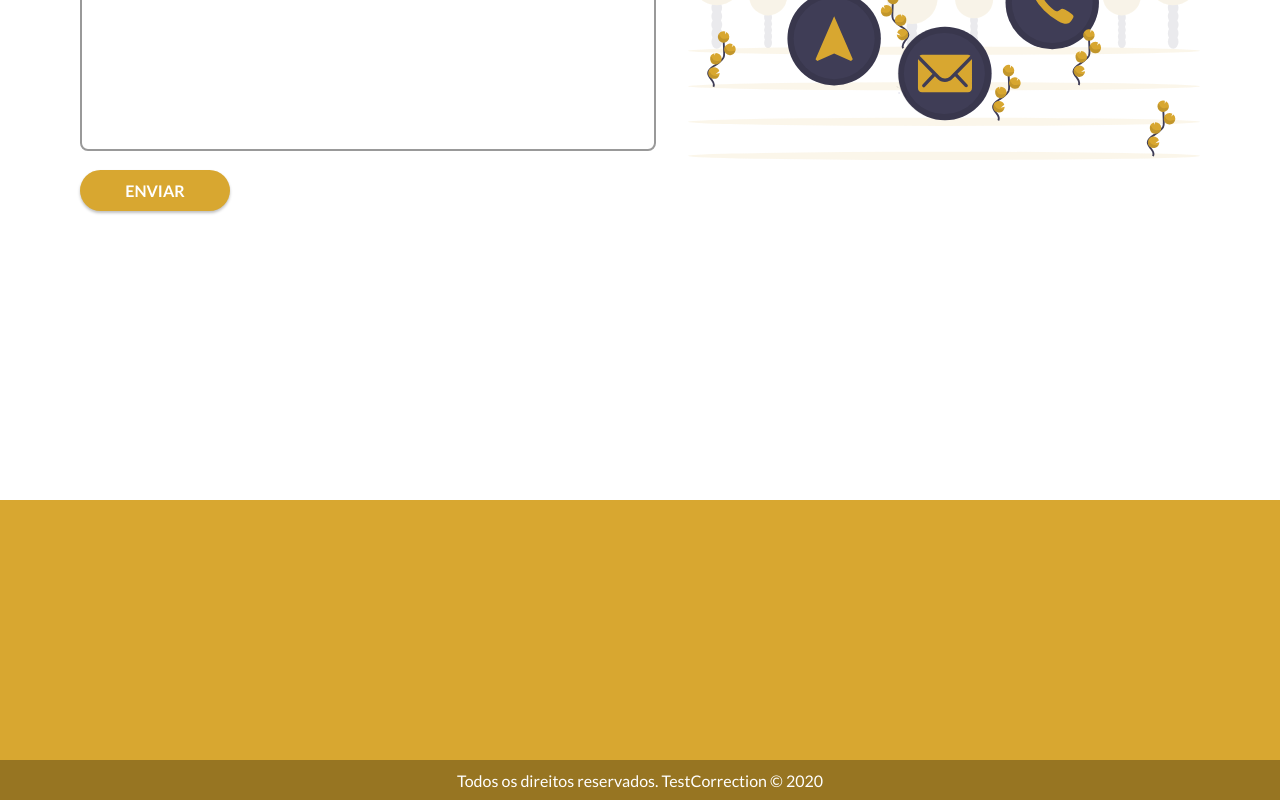
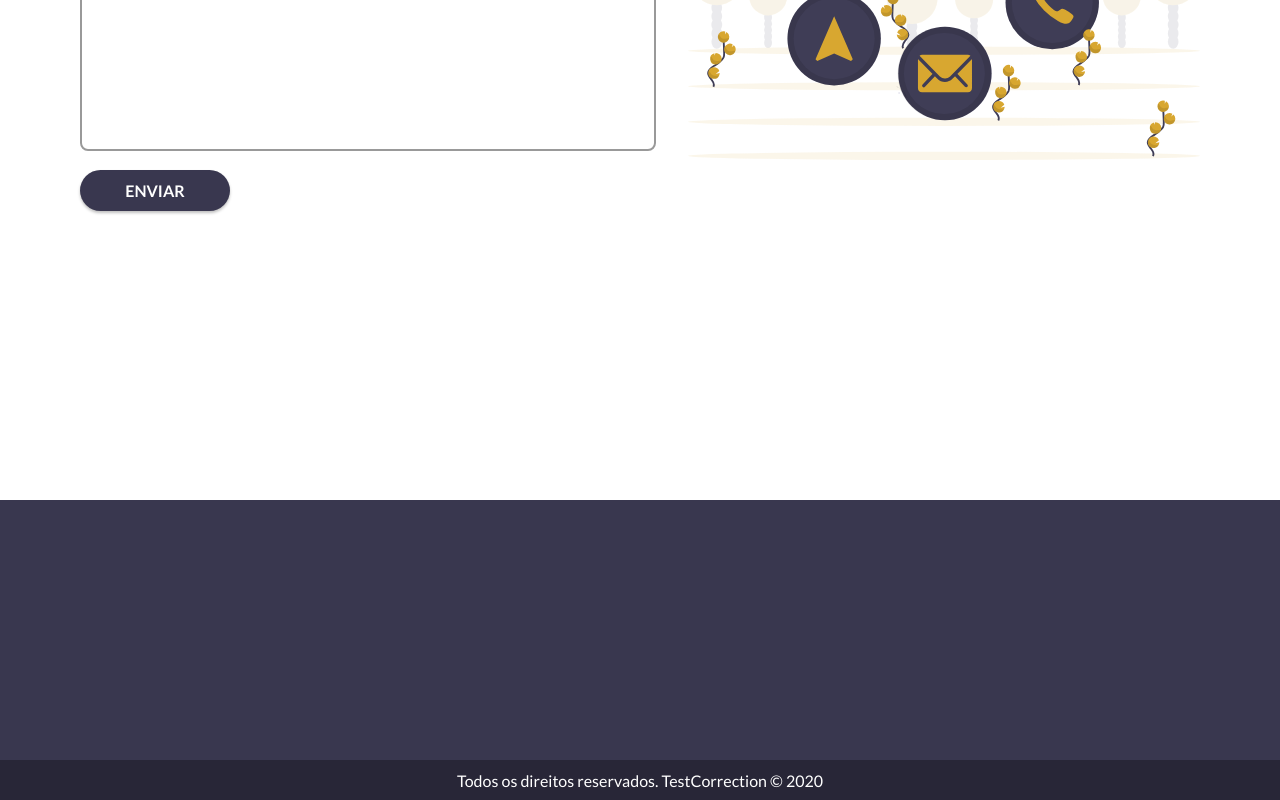
Before and after one commit to lucas95santos/test-correction-web, a React (Create React App) app: page / in a window 1280 px wide. Shown: the part 3002-3802 px from the top of the page. Built offline with nearby package versions, Linux system fonts and the light colour scheme.

Commit message:
Ajustes de cor

```diff
--- a/src/components/Footer/Footer.css
+++ b/src/components/Footer/Footer.css
@@ -1,7 +1,7 @@
 footer {
     width: 100%;
     height: 300px;
-    background-color: var(--default-color);
+    background-color: var(--primary-color);
     position: relative;
 }
 
--- a/src/index.css
+++ b/src/index.css
@@ -3,7 +3,7 @@
 :root {
     /* colors */
     --default-color: #d8a730;
-    --primary-color: #333333;
+    --primary-color: #39374f;
     --secondary-color: #999999;
     --success-color: #43a047;
     --info-color: #039be5;
--- a/src/pages/Homepage/Homepage.css
+++ b/src/pages/Homepage/Homepage.css
@@ -202,7 +202,7 @@ section {
 .contact-form button {
     min-width: 150px;
     min-height: 25px;
-    background-color: var(--default-color);
+    background-color: var(--primary-color);
     color: #ffffff;
     font-size: 1rem;
     font-weight: 600;
```
